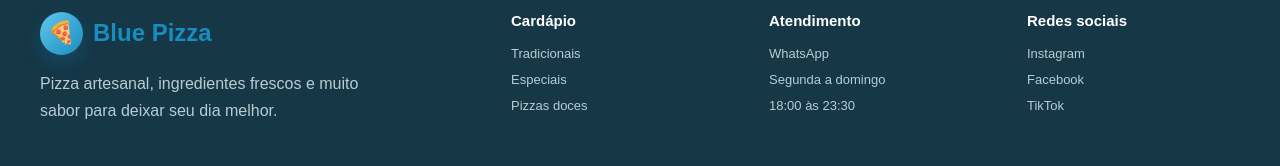
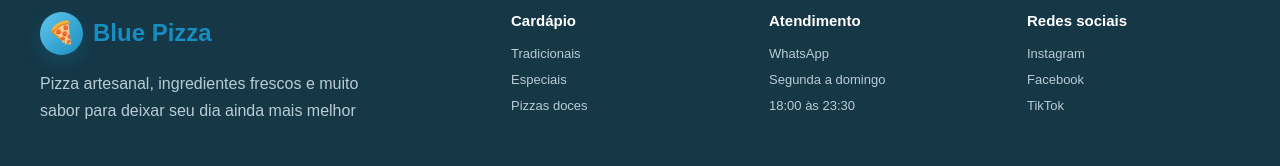
Before and after one commit to 1436689054/pizzaria-, a plain HTML site: page index.html in a window 1280 px wide. Shown: the part 3411-3577 px from the top of the page. Drawn offline with Linux system fonts and the light colour scheme.

Commit message:
modifiquei o footer

```diff
--- a/index.html
+++ b/index.html
@@ -2441,7 +2441,7 @@
 
                 <p>
                     Pizza artesanal, ingredientes frescos
-                    e muito sabor para deixar seu dia melhor.
+                    e muito sabor para deixar seu dia ainda mais melhor
                 </p>
 
             </div>
```
